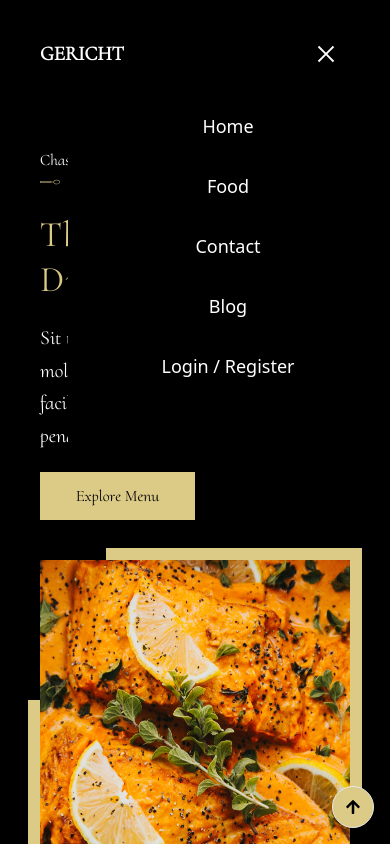
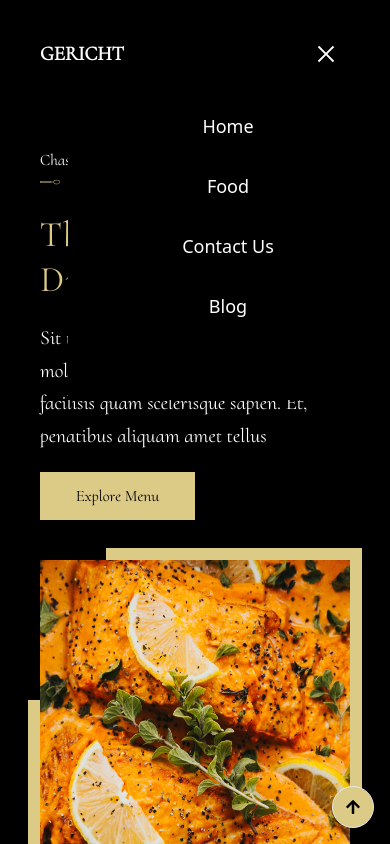
Before and after one commit to daniel-idowu-01/gericht, a React (Create React App) app: page / in a window 390 px wide. Both pictures are taken after a click on the button 326 px from the left and 54 px from the top of the page. Shown: the top 844 px of the page. Built offline with nearby package versions, Linux system fonts and the light colour scheme.

Commit message:
clean code in navbar.js

```diff
--- a/src/Nav.js
+++ b/src/Nav.js
@@ -6,7 +6,7 @@ import { VscChromeClose } from "react-icons/vsc"
 
 const Nav = () => {
 
-    /* Navigation Bar Toggle */
+    // navigation Bar Toggle
     const [showSideBar, setShowSideBar] = useState(false)
     const navLinkStyle = "hidden md:block text-base hover:opacity-75"
 
@@ -14,13 +14,35 @@ const Nav = () => {
         setShowSideBar(!showSideBar)
     }
 
-    //to close sidebar when a sidebar link is clicked
+    // to close sidebar when a sidebar link is clicked
     const closeBar = () => {
         setShowSideBar(false)
     }
 
+    const links = [
+        {
+            id: 1,
+            linkName: 'Home',
+            link: '/'
+        },
+        {
+            id: 2,
+            linkName: 'Food',
+            link: '/food'
+        },
+        {
+            id: 3,
+            linkName: 'Contact Us',
+            link: '/contact'
+        },
+        {
+            id: 4,
+            linkName: 'Blog',
+            link: '/blog'
+        },
+    ]
     return (
-        <nav className="flex justify-between p-10 sm:px-32 bg-black text-white">
+        <nav className="flex justify-between p-10 md:px-32 bg-black text-white">
             <div>
                 <Link to='/'> <p className="text-xl font-bold">GERICHT</p> </Link>
             </div>
@@ -28,15 +50,23 @@ const Nav = () => {
             <div>
                 {/* Desktop View sideBar */}
                 <ul className="flex gap-14">
-                    <li className={navLinkStyle}> <Link to="/">Home</Link> </li>
-                    <li className={navLinkStyle}> <Link to="/food">Food</Link> </li>
-                    <li className={navLinkStyle}> <Link to="/contact">Contact Us</Link> </li>
-                    <li className={navLinkStyle}> <Link to="/blog">Blog</Link> </li>
+                    {
+                        links.map(link => (
+                            <li key={link.id} className={navLinkStyle}>
+                                <Link to={link.link}>{link.linkName}</Link>
+                            </li>
+                        ))
+                    }
                     <button
                         className="md:hidden text-2xl px-3 py-0.5"
                         onClick={sideBar}
                     >
-                        {showSideBar ? <VscChromeClose /> : <FaBars />}
+                        {showSideBar
+                            ?
+                            <VscChromeClose />
+                            :
+                            <FaBars />
+                        }
                     </button>
                 </ul>
             </div>
@@ -46,12 +76,16 @@ const Nav = () => {
             </div>
 
             {/* Mobile View sideBar */}
-            <div className={` ${showSideBar ? 'block' : 'hidden'} space-y-8 md:hidden absolute top-16 right-0.5 bg-black p-12 px-16 h-fit w-80 pb-20 text-center items-center ` }> {/* String literals */}
-                <Link onClick={closeBar} to="/" className="block text-lg">Home</Link>
-                <Link onClick={closeBar} to="/food" className="block text-lg">Food</Link>
-                <Link onClick={closeBar} to="/contact" className="block text-lg">Contact</Link>
-                <Link onClick={closeBar} to="/blog" className="block text-lg">Blog</Link>
-                <Link onClick={closeBar} to="/login" className="block text-lg">Login / Register</Link>
+            <div
+                className={` ${showSideBar ? 'block' : 'hidden'} space-y-8 md:hidden absolute top-16 right-0.5 bg-black p-12 px-16 h-fit w-80 pb-20 text-center items-center `}
+            >
+                {
+                    links.map(link => (
+                        <Link onClick={closeBar} to={link.link} className="block text-lg">
+                            {link.linkName}
+                        </Link>
+                    ))
+                }
             </div>
 
         </nav>
```
Also changed, not shown: 1 other file (tests, documents, lock files or other folders).
